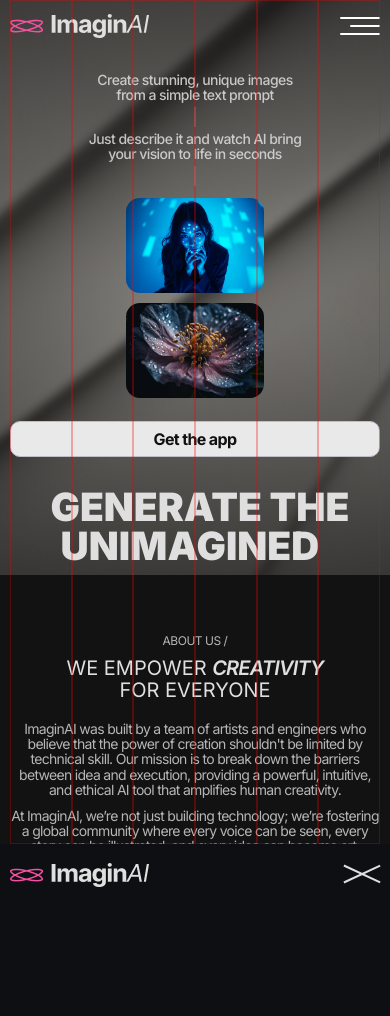
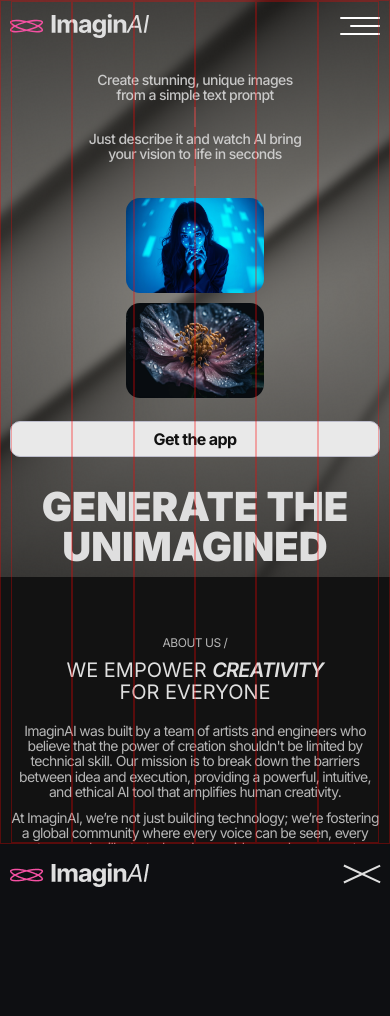
Before and after one commit to franticus/ImaginAI-delafter, a plain HTML site: page index.html in a window 390 px wide. Shown: the top 1016 px of the page. Drawn offline with Linux system fonts and the light colour scheme.

Commit message:
hero--v1

```diff
--- a/grid-guides.css
+++ b/grid-guides.css
@@ -9,6 +9,7 @@
 	margin: 0 auto;
 	display: flex;
 	justify-content: space-between;
+	border: 1px solid red;
 	padding: 0 80px;
 	pointer-events: none;
 	z-index: 9999;
--- a/styles.css
+++ b/styles.css
@@ -218,7 +218,11 @@ h1.display {
 }
 
 .hero--v1 {
-  padding: 0;
+  padding: 0 80px;
+
+  @media (max-width: 900px) {
+    padding: 0 10px;
+  }
 }
 
 .hero-layout {
@@ -2139,6 +2143,7 @@ h1.display {
     margin-top: 10px;
     order: 1;
     place-items: center;
+    padding: 0;
   }
 
   .hero .sides .side.left {
@@ -2783,6 +2788,8 @@ h1.display {
 
 .container_header_img {
   width: 100%;
+  margin: 0 auto;
+  max-width: 1600px;
 
   background: #0b0c0d url(assets/fone.png);
   background-size: cover;
@@ -3613,7 +3620,6 @@ h1.display {
 }
 
 .parent {
-  overflow: hidden;
   text-align: center;
   margin: 82px 0 14px;
   min-width: 100%;
@@ -3634,27 +3640,31 @@ h1.display {
   color: #dfdfdf;
   font-weight: 900;
   font-size: 4.1vw;
+  font-size: clamp(40px, 6vw, 100px);
   white-space: nowrap;
 
-  @media (max-width: 500px) {
-    font-size: 39px;
+  @media (max-width: 900px) {
     white-space: wrap;
-    padding: 10px;
+    padding: 0px;
     font-family: "Inter", sans-serif;
     font-weight: 900;
-    font-size: 39px;
+    font-size: 50px;
     line-height: 100%;
     letter-spacing: 0px;
     text-transform: uppercase;
     text-align: center;
     color: #dfdfdf;
   }
+
+  @media (max-width: 468px) {
+    font-size: 40px;
+  }
 }
 
 @media (min-width: 1440px) {
-  .child {
-    font-size: 100px;
-  }
+  // .child {
+  //   font-size: 100px;
+  // }
 }
 
 .pb_25 {
```
